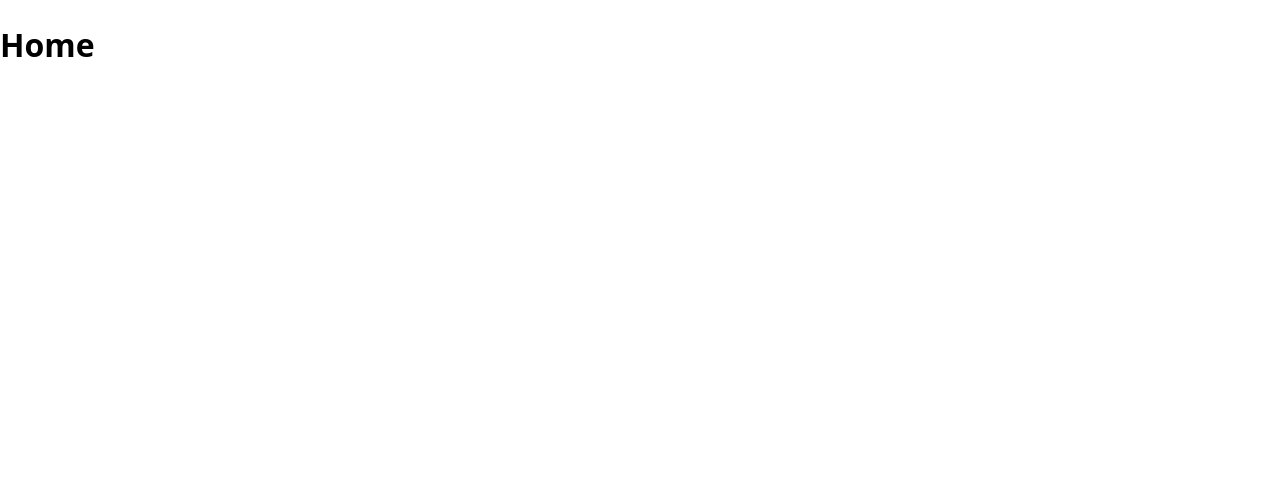
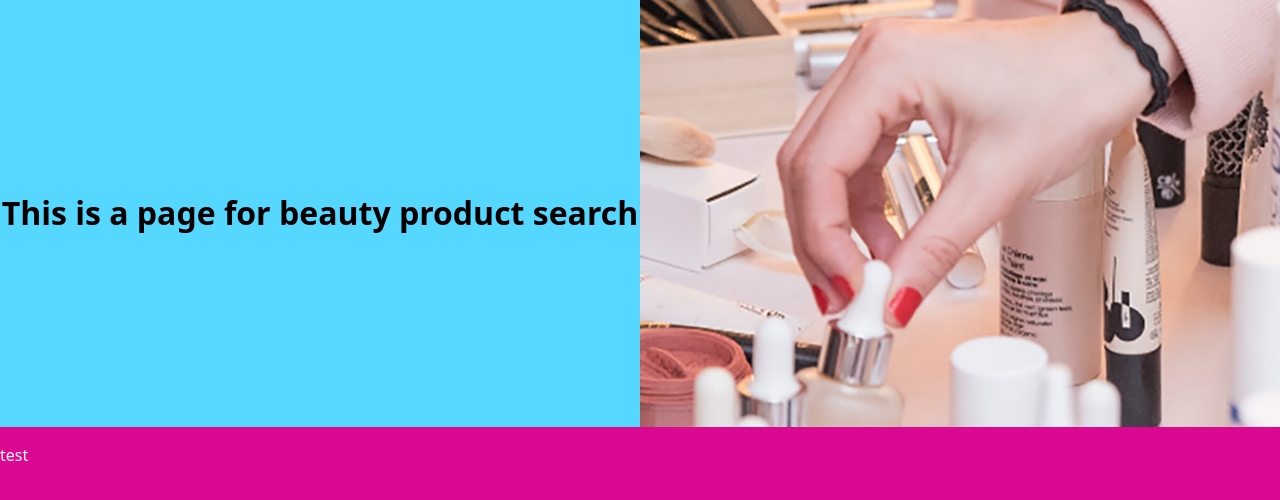
Before and after one commit to lmignot/front-dev-challenge, a React (Create React App) app: page / in a window 1280 px wide. Shown: the top 500 px of the page. Built offline with nearby package versions, Linux system fonts and the light colour scheme.

Commit message:
feat: Add initial styling and create individual components

```diff
--- /dev/null
+++ b/src/components/Header/Header.tsx
@@ -0,0 +1,24 @@
+import { ReactNode } from 'react';
+import './header.css';
+
+interface HeaderProps {
+  pageTitle: string;
+  children?: ReactNode;
+}
+
+function Header(props: HeaderProps) {
+  const { pageTitle, children } = props;
+
+  return (
+    <section className="header">
+      <div className="page-title">
+        <h1>{pageTitle}</h1>
+      </div>
+      <div className="header-content">
+        {children}
+      </div>
+    </section>
+  )
+}
+
+export default Header;
--- /dev/null
+++ b/src/components/Header/header.css
@@ -0,0 +1,39 @@
+@import url('../../theme/theme.css');
+
+.header {
+  background-color: var(--secondary-color);
+  display: flex;
+  flex-direction: column;
+}
+
+.page-title {
+  flex-grow: 1;
+  flex-basis: 33vh;
+  justify-content: center;
+  align-self: center;
+}
+
+.page-title h1 {
+  text-align: center;
+  margin: 0;
+  padding: 14vh 0;
+  font-size: 1.6rem;
+}
+
+.header-content {
+  flex-grow: 1;
+}
+
+@media screen and (min-width: 750px) {
+  .header {
+    flex-direction: row;
+  }
+  .page-title {
+    flex-basis: 50vw;
+  }
+  .page-title h1 {
+    min-height: auto;
+    padding: 0;
+    font-size: 2rem;
+  }
+}
--- /dev/null
+++ b/src/components/Layout/Main.tsx
@@ -0,0 +1,18 @@
+import { ReactNode } from 'react';
+import './main.css';
+
+interface MainProps {
+  children?: ReactNode;
+}
+
+function Main(props: MainProps) {
+  const { children } = props;
+
+  return (
+    <main className="content">
+        {children}
+    </main>
+  )
+}
+
+export default Main;
--- /dev/null
+++ b/src/components/Layout/Page.tsx
@@ -0,0 +1,18 @@
+import { ReactNode } from 'react';
+import './page.css';
+
+interface PageProps {
+  children?: ReactNode;
+}
+
+function Page(props: PageProps) {
+  const { children } = props;
+
+  return (
+    <div className="page">
+        {children}
+    </div>
+  )
+}
+
+export default Page;
--- /dev/null
+++ b/src/components/Layout/main.css
@@ -0,0 +1,14 @@
+@import url('../../theme/theme.css');
+
+.content {
+  background-color: var(--primary-color);
+  color: var(--text-color-contrast);
+  display: flex;
+  flex-grow: 1;
+  min-height: 33vh;
+}
+@media screen and (min-width: 750px) {
+  .content {
+    min-height: 50vh;
+  }
+}
--- /dev/null
+++ b/src/components/Layout/page.css
@@ -0,0 +1,5 @@
+.page {
+  display: flex;
+  flex-direction: column;
+  min-height: 100vh;
+}
--- /dev/null
+++ b/src/components/Poster/PosterImage.tsx
@@ -0,0 +1,15 @@
+import './posterImage.css';
+
+interface PosterImageProps {
+  src: string;
+  altText: string;
+}
+
+function PosterImage(props: PosterImageProps) {
+  const { src, altText } = props;
+  return (
+    <img src={src} alt={altText} className="poster-image" />
+  )
+}
+
+export default PosterImage;
--- /dev/null
+++ b/src/components/Poster/posterImage.css
@@ -0,0 +1,9 @@
+.poster-image {
+  width: 100vw;
+}
+
+@media screen and (min-width: 750px) {
+  .poster-image {
+    width: 50vw;
+  }
+}
--- a/src/index.css
+++ b/src/index.css
@@ -1,3 +1,8 @@
 @import '~sanitize.css';
 @import '~sanitize.css/forms.css';
 @import '~sanitize.css/typography.css';
+
+html, body {
+  padding: 0;
+  margin: 0;
+}
--- /dev/null
+++ b/src/theme/theme.css
@@ -0,0 +1,7 @@
+:root {
+  --secondary-color: #55D7FF;
+  --primary-color: #DB0992;
+  --cta-color: var(--secondary-color);
+  --text-color-primary: #000;
+  --text-color-contrast: #fff;
+}
--- a/src/views/Home.tsx
+++ b/src/views/Home.tsx
@@ -1,3 +1,8 @@
+import Header from '../components/Header/Header';
+import imgSrc from '../assets/beauty-products.jpg';
+import Main from '../components/Layout/Main';
+import Page from '../components/Layout/Page';
+import PosterImage from '../components/Poster/PosterImage';
 // import { useSearchContext } from '../context/SearchContext';
 
 
@@ -5,9 +10,14 @@ function Home() {
   // const {isLoading, isError, isSuccess, data, error } = useSearchContext();
 
   return (
-    <>
-      <h1>Home</h1>
-    </>
+    <Page>
+      <Header pageTitle="This is a page for beauty product search">
+        <PosterImage src={imgSrc} altText="Hand selecting one of a collection of beauty products" />
+      </Header>
+      <Main>
+        <p>test</p>
+      </Main>
+    </Page>
   )
 }
 
```
